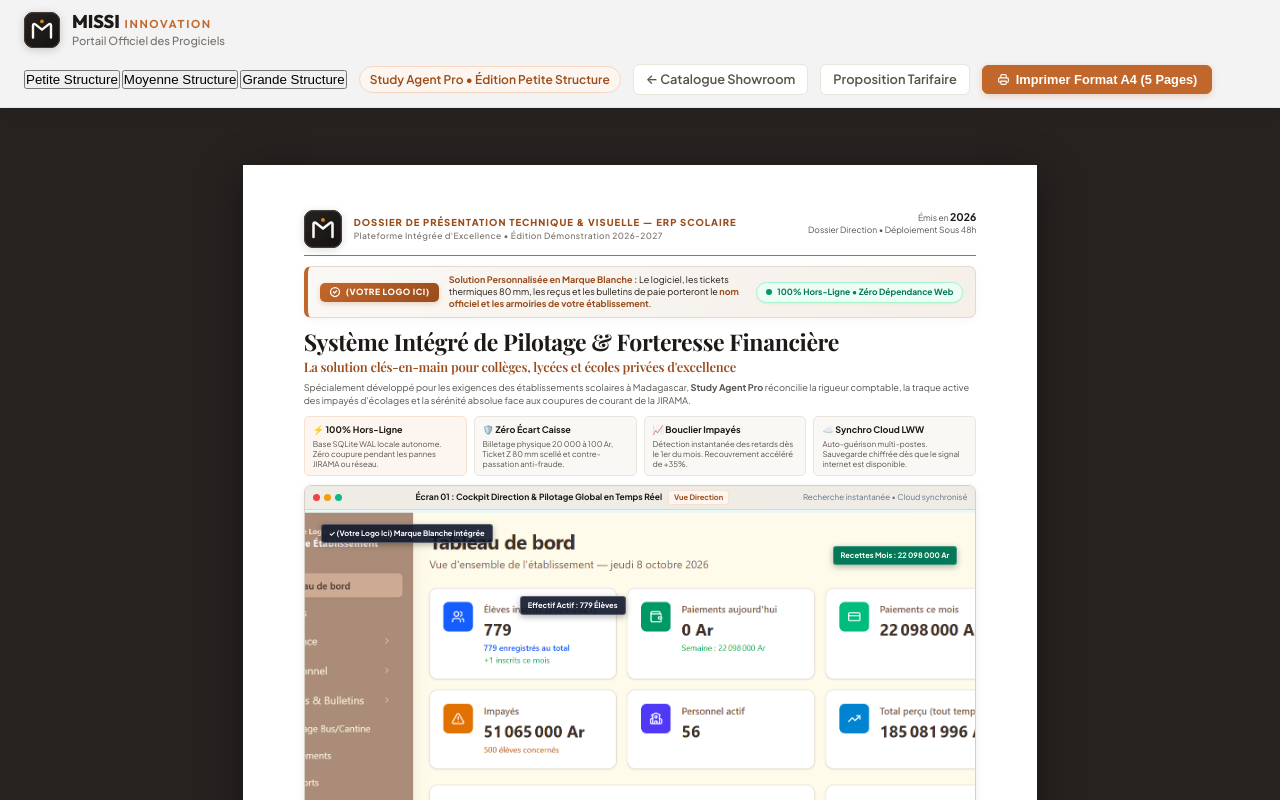
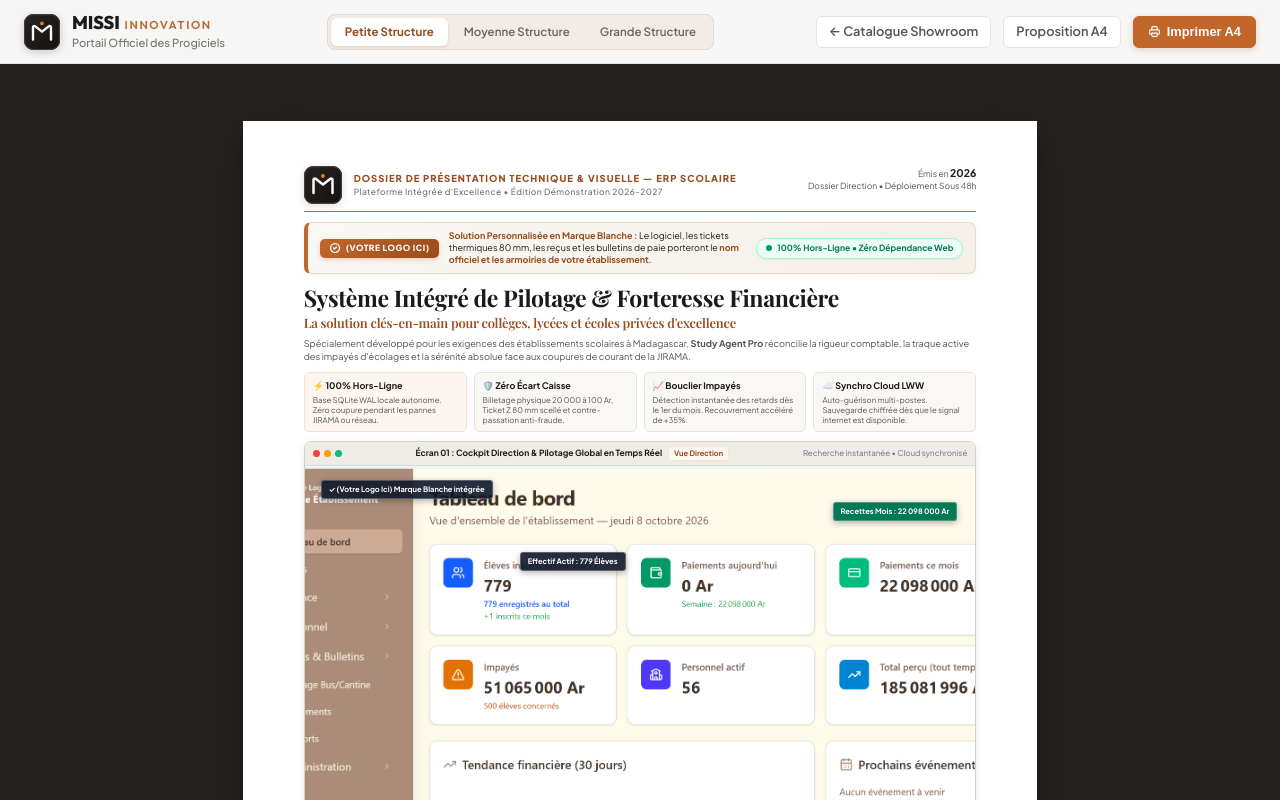
Before and after one commit to ManoaRANDRIANARISOA/prospectus-missi, a website: page public/education/presentation-visuelle.html in a window 1280 px wide. Both pictures are taken after a click on the button "Petite Structure". Shown: the top 800 px of the page. Drawn offline with nearby package versions, Linux system fonts and the light colour scheme; a web font is replaced by a local one.

Commit message:
feat(ui): lock top-nav to 64px, remove on-page switcher, integrate studio transparent 3D hardware cutout, remove warranty mentions

```diff
--- a/public/education/presentation-visuelle.html
+++ b/public/education/presentation-visuelle.html
@@ -64,20 +64,29 @@
             top: 0;
             z-index: 9999;
             backdrop-filter: blur(16px);
-            background: rgba(255, 255, 255, 0.95);
+            -webkit-backdrop-filter: blur(16px);
+            background: rgba(255, 255, 255, 0.96);
             border-bottom: 1px solid #E8E5DD;
-            padding: 0.75rem 1.5rem;
-            box-shadow: 0 4px 12px rgba(0, 0, 0, 0.05);
+            height: 64px;
+            min-height: 64px;
+            max-height: 64px;
+            padding: 0 1.5rem;
+            box-sizing: border-box;
+            box-shadow: 0 2px 8px rgba(0, 0, 0, 0.04);
+            display: flex;
+            align-items: center;
         }
 
         .nav-inner {
+            width: 100%;
             max-width: 1240px;
             margin: 0 auto;
             display: flex;
             justify-content: space-between;
             align-items: center;
-            gap: 1rem;
-            flex-wrap: wrap;
+            gap: 1.5rem;
+            height: 100%;
+            flex-wrap: nowrap;
         }
 
         .brand-link {
@@ -86,6 +95,7 @@
             gap: 0.75rem;
             text-decoration: none;
             color: #1C1917;
+            flex-shrink: 0;
         }
 
         .brand-logo-mark {
@@ -131,21 +141,52 @@
             font-weight: 500;
         }
 
-        .nav-badges {
+        /* SEGMENTED SWITCHER PILULE ÉLÉGANTE (NORMES DESIGN SAAS / LINEAR) */
+        .formula-switcher-nav {
+            display: inline-flex;
+            align-items: center;
+            background: #F1ECE6;
+            border-radius: 8px;
+            padding: 3px;
+            border: 1px solid #E2D9CF;
+            height: 36px;
+            box-sizing: border-box;
+            gap: 2px;
+            flex-shrink: 0;
+        }
+
+        .switch-btn {
+            height: 28px;
+            line-height: 28px;
+            padding: 0 14px;
+            font-size: 11.5px;
+            font-weight: 600;
+            border-radius: 6px;
+            border: none;
+            background: transparent;
+            color: #6B655F;
+            cursor: pointer;
+            transition: all 0.2s cubic-bezier(0.16, 1, 0.3, 1);
+            white-space: nowrap;
+            font-family: inherit;
+        }
+
+        .switch-btn:hover {
+            color: #1C1917;
+        }
+
+        .switch-btn.active {
+            background: #FFFFFF;
+            color: #9A4C1B;
+            font-weight: 700;
+            box-shadow: 0 1px 3px rgba(0, 0, 0, 0.08), 0 1px 2px rgba(194, 103, 43, 0.08);
+        }
+
+        .nav-actions {
             display: flex;
             align-items: center;
             gap: 0.75rem;
-            flex-wrap: wrap;
-        }
-
-        .nav-doc-badge {
-            font-size: 0.75rem;
-            font-weight: 600;
-            padding: 4px 10px;
-            background: #FDF6F0;
-            color: #9A4C1B;
-            border: 1px solid #F5D6C1;
-            border-radius: 9999px;
+            flex-shrink: 0;
         }
 
         .nav-link-btn {
@@ -155,9 +196,13 @@
             color: #57534E;
             background: white;
             border: 1px solid #E8E5DD;
-            padding: 5px 12px;
+            padding: 0 12px;
+            height: 32px;
+            display: inline-flex;
+            align-items: center;
             border-radius: 6px;
             transition: all 0.15s ease;
+            white-space: nowrap;
         }
 
         .nav-link-btn:hover {
@@ -175,11 +220,13 @@
             border: 1px solid #C2672B;
             font-size: 0.8rem;
             font-weight: 600;
-            padding: 6px 14px;
+            padding: 0 14px;
+            height: 32px;
             border-radius: 6px;
             cursor: pointer;
             box-shadow: 0 2px 6px rgba(194, 103, 43, 0.25);
             transition: all 0.15s ease;
+            white-space: nowrap;
         }
 
         .btn-print-copper:hover {
@@ -848,20 +895,20 @@
                     <div class="brand-tagline">Portail Officiel des Progiciels</div>
                 </div>
             </a>
-            <div class="nav-badges">
-                <div class="formula-switcher-nav no-print" title="Adapter le prospectus et les tarifs à la taille de votre école">
-                    <button id="nav-btn-petite" class="switch-btn" onclick="switchFormula('petite')">Petite Structure</button>
-                    <button id="nav-btn-moyenne" class="switch-btn active" onclick="switchFormula('moyenne')">Moyenne Structure</button>
-                    <button id="nav-btn-grande" class="switch-btn" onclick="switchFormula('grande')">Grande Structure</button>
-                </div>
-                <div class="nav-doc-badge" id="nav-badge-structure">
-                    <span>Study Agent Pro</span> &bull; Édition Moyenne Structure
-                </div>
+            <!-- SÉLECTEUR DE STRUCTURE EN NAVIGATION (FIXE & NORMÉ) -->
+            <div class="formula-switcher-nav" title="Changer l'échelle d'établissement pour adapter les tarifs">
+                <button id="nav-btn-petite" class="switch-btn" onclick="switchFormula('petite')">Petite Structure</button>
+                <button id="nav-btn-moyenne" class="switch-btn active" onclick="switchFormula('moyenne')">Moyenne Structure</button>
+                <button id="nav-btn-grande" class="switch-btn" onclick="switchFormula('grande')">Grande Structure</button>
+            </div>
+
+            <!-- ACTIONS PROFESSIONNELLES (HAUTEUR FIXE 32PX, ZERO JUMP) -->
+            <div class="nav-actions">
                 <a href="../index.html" class="nav-link-btn">← Catalogue Showroom</a>
-                <a href="../education/proposition-papier-art.html" class="nav-link-btn">Proposition Tarifaire</a>
-                <button onclick="window.print()" class="btn-print-copper">
+                <a href="../education/proposition-papier-art.html" class="nav-link-btn">Proposition A4</a>
+                <button onclick="window.print()" class="btn-print-copper" title="Imprimer le prospectus officiel en 5 pages A4">
                     <svg width="13" height="13" fill="none" stroke="currentColor" viewBox="0 0 24 24" stroke-width="2"><path stroke-linecap="round" stroke-linejoin="round" d="M17 17h2a2 2 0 002-2v-4a2 2 0 00-2-2H5a2 2 0 00-2 2v4a2 2 0 002 2h2m2 4h6a2 2 0 002-2v-4H7v4a2 2 0 002 2zm8-12V5a2 2 0 00-2-2H9a2 2 0 00-2 2v4h10z"/></svg>
-                    Imprimer Format A4 (5 Pages)
+                    <span>Imprimer A4</span>
                 </button>
             </div>
         </div>
@@ -1426,10 +1473,8 @@
                     <div style="font-size: 8.5px; font-weight: 800; text-transform: uppercase; color: var(--rust); letter-spacing: 0.8px;">
                         ✦ Formules d'Adoption Mensuelle &bull; <span id="section-structure-label" style="color: var(--text-dark);">Moyenne Structure</span>
                     </div>
-                    <div class="no-print" style="display: flex; gap: 4px;">
-                        <button class="page-switch-btn" id="page-btn-petite" onclick="switchFormula('petite')">Petite Structure</button>
-                        <button class="page-switch-btn active" id="page-btn-moyenne" onclick="switchFormula('moyenne')">Moyenne Structure</button>
-                        <button class="page-switch-btn" id="page-btn-grande" onclick="switchFormula('grande')">Grande Structure</button>
+                    <div style="font-size: 7.8px; color: var(--text-light); font-weight: 600;">
+                        Tarification Officielle Clés en Main &bull; Engagement 12 mois
                     </div>
                 </div>
 
@@ -1498,38 +1543,39 @@
                 </div>
             </div>
 
-            <!-- ENCADRÉ MATÉRIEL & MARQUE BLANCHE -->
-            <div style="display: grid; grid-template-columns: 1.1fr 0.9fr; gap: 7px; margin-bottom: 6px;">
-                <!-- Pack Matériel -->
-                <div style="background: #FAFAFA; border: 1.5px solid var(--rust); border-radius: 6px; padding: 6px 9px; display: flex; justify-content: space-between; align-items: center; gap: 8px;">
-                    <div style="display: flex; align-items: center; gap: 8px;">
-                        <div class="hardware-popout-wrap" style="position: relative; flex-shrink: 0; padding: 0 4px;">
-                    <img src="../assets/img/pack_imprimante_3d.jpg" alt="Pack Matériel POS-80" style="width: 82px; height: auto; display: block; mix-blend-mode: multiply; filter: drop-shadow(0 8px 16px rgba(0,0,0,0.18)); transform: scale(1.1) translateY(-2px); transition: transform 0.2s ease;">
-                </div>
-                        <div>
-                            <div style="display: flex; align-items: center; gap: 5px;">
-                                <div style="font-size: 8.5px; font-weight: 800; color: var(--text-dark);">Pack Matériel : Imprimante 80 mm POS</div>
-                                <span style="font-size: 6.5px; font-weight: 700; color: #065F46; background: #ECFDF5; border: 1px solid #A7F3D0; padding: 1px 4px; border-radius: 3px; text-transform: uppercase;">Service Confort Clés en Main</span>
+            <!-- ENCADRÉ MATÉRIEL & MARQUE BLANCHE (EFFET POSTER POP-OUT HARMONISÉ) -->
+            <div style="display: grid; grid-template-columns: 1.18fr 0.82fr; gap: 8px; margin-bottom: 6px; align-items: stretch;">
+                <!-- Pack Matériel : Effet Studio Pop-Out sans aucun fond blanc -->
+                <div style="background: linear-gradient(135deg, #FAF8F5 0%, #FFFFFF 100%); border: 1.5px solid var(--rust); border-radius: 7px; padding: 6px 10px 6px 6px; display: flex; justify-content: space-between; align-items: center; gap: 10px; position: relative; overflow: visible; box-shadow: 0 2px 8px rgba(194, 103, 43, 0.05);">
+                    <div style="display: flex; align-items: center; gap: 8px; flex: 1; min-width: 0;">
+                        <!-- Imprimante thermique & bobines 3D sans fond (proportions harmonisées avec le texte) -->
+                        <div style="position: relative; flex-shrink: 0; width: 86px; height: 58px; display: flex; align-items: center; justify-content: center;">
+                            <img src="../assets/img/pack_imprimante_cutout.png" alt="Imprimante 80mm & Bobines" style="position: absolute; width: 92px; height: auto; max-height: 64px; object-fit: contain; filter: drop-shadow(0 6px 12px rgba(28, 25, 23, 0.22)); transform: translateY(-2px); pointer-events: none;">
+                        </div>
+                        <div style="min-width: 0;">
+                            <div style="display: flex; align-items: center; gap: 5px; margin-bottom: 1.5px;">
+                                <div style="font-size: 8.5px; font-weight: 800; color: var(--text-dark); letter-spacing: -0.01em;">Pack Matériel : Imprimante 80 mm POS</div>
+                                <span style="font-size: 6.5px; font-weight: 700; color: #065F46; background: #ECFDF5; border: 1px solid #A7F3D0; padding: 1px 4px; border-radius: 3px; text-transform: uppercase; white-space: nowrap;">Service Confort Clés en Main</span>
                             </div>
-                            <div style="font-size: 7.5px; color: var(--text-gray); line-height: 1.25; margin-top: 1px;">
-                                Imprimante neuve USB massicot auto + 5 bobines + Garantie 1 an &bull; Zéro coût d'encre.<br>
+                            <div style="font-size: 7.5px; color: var(--text-gray); line-height: 1.25;">
+                                Imprimante thermique neuve USB massicot auto &bull; 5 bobines 80 mm fournies &bull; Zéro coût d'encre.<br>
                                 <span style="color: var(--rust-dark); font-weight: 600;">✦ Mise à disposition d'équipement physique à prix coûtant : zéro marge cachée, confort absolu.</span>
                             </div>
                         </div>
                     </div>
-                    <div style="text-align: right; white-space: nowrap; flex-shrink: 0; padding-left: 6px; border-left: 1px dashed var(--border);">
-                        <div style="font-size: 10.5px; font-weight: 800; color: var(--rust-dark);">450 000 Ar</div>
-                        <div style="font-size: 7px; color: var(--text-light); text-transform: uppercase; font-weight: 600;">Forfait unique</div>
+                    <div style="text-align: right; white-space: nowrap; flex-shrink: 0; padding-left: 8px; border-left: 1px dashed var(--border-warm);">
+                        <div style="font-size: 11px; font-weight: 800; color: var(--rust-dark); font-family: 'Outfit', sans-serif;">450 000 Ar</div>
+                        <div style="font-size: 6.8px; color: var(--text-light); text-transform: uppercase; font-weight: 700; letter-spacing: 0.3px;">Forfait unique</div>
                     </div>
                 </div>
 
                 <!-- Engagement Marque Blanche -->
-                <div style="background: linear-gradient(135deg, #FAF8F5 0%, #F5EFE8 100%); border: 1px solid var(--border-warm); border-left: 3.5px solid var(--rust); border-radius: 5px; padding: 6px 9px;">
-                    <div style="font-size: 8.5px; font-weight: 800; color: var(--rust-dark); display: flex; align-items: center; gap: 4px;">
+                <div style="background: linear-gradient(135deg, #FAF8F5 0%, #F5EFE8 100%); border: 1px solid var(--border-warm); border-left: 3.5px solid var(--rust); border-radius: 6px; padding: 6px 10px; display: flex; flex-direction: column; justify-content: center;">
+                    <div style="font-size: 8.5px; font-weight: 800; color: var(--rust-dark); display: flex; align-items: center; gap: 4px; margin-bottom: 2px;">
                         <span>🏛️ Personnalisation Marque Blanche Offerte</span>
                     </div>
-                    <div style="font-size: 7.8px; color: var(--text-gray); line-height: 1.25; margin-top: 1px;">
-                        Intégration de votre logo officiel, de vos coordonnées et de vos armoiries sans aucun surcoût.
+                    <div style="font-size: 7.8px; color: var(--text-gray); line-height: 1.25;">
+                        Intégration de votre logo officiel, de vos coordonnées et de vos armoiries sans aucun surcoût sur tous vos documents.
                     </div>
                 </div>
             </div>
@@ -1678,14 +1724,8 @@
             // Update Nav Buttons
             ['petite', 'moyenne', 'grande'].forEach(k => {
                 const navBtn = document.getElementById('nav-btn-' + k);
-                const pageBtn = document.getElementById('page-btn-' + k);
                 if (navBtn) navBtn.classList.toggle('active', k === key);
-                if (pageBtn) pageBtn.classList.toggle('active', k === key);
             });
-
-            // Update Header Badge
-            const badge = document.getElementById('nav-badge-structure');
-            if (badge) badge.innerHTML = preset.badge;
 
             // Update Page Section Label & Link
             const secLabel = document.getElementById('section-structure-label');
@@ -1694,7 +1734,7 @@
             const linkEl = document.getElementById('dyn-proposal-link');
             if (linkEl) {
                 linkEl.href = preset.link;
-                linkEl.innerHTML = '<span>Consulter la proposition A4 complète pour ' + preset.sectionLabel + ' →</span>';
+                linkEl.innerHTML = '<span>Consulter la proposition A4 officielle complète pour ' + preset.sectionLabel + ' →</span>';
             }
 
             // Update Formule 1
```
Also changed, not shown: public/docs/guide-utilisateur.html (+2 -2 lines), public/education/offre-grande-structure.html (+2 -2 lines), public/education/offre-moyenne-structure.html (+2 -2 lines), public/education/offre-petite-structure.html (+2 -2 lines), public/education/proposition-bento-glass.html (+2 -2 lines), public/education/proposition-papier-art.html (+2 -2 lines), public/entreprises/erp-societe.html (+2 -2 lines), public/index.html (+2 -2 lines), public/assets/img/pack_imprimante_cutout.png (added).
